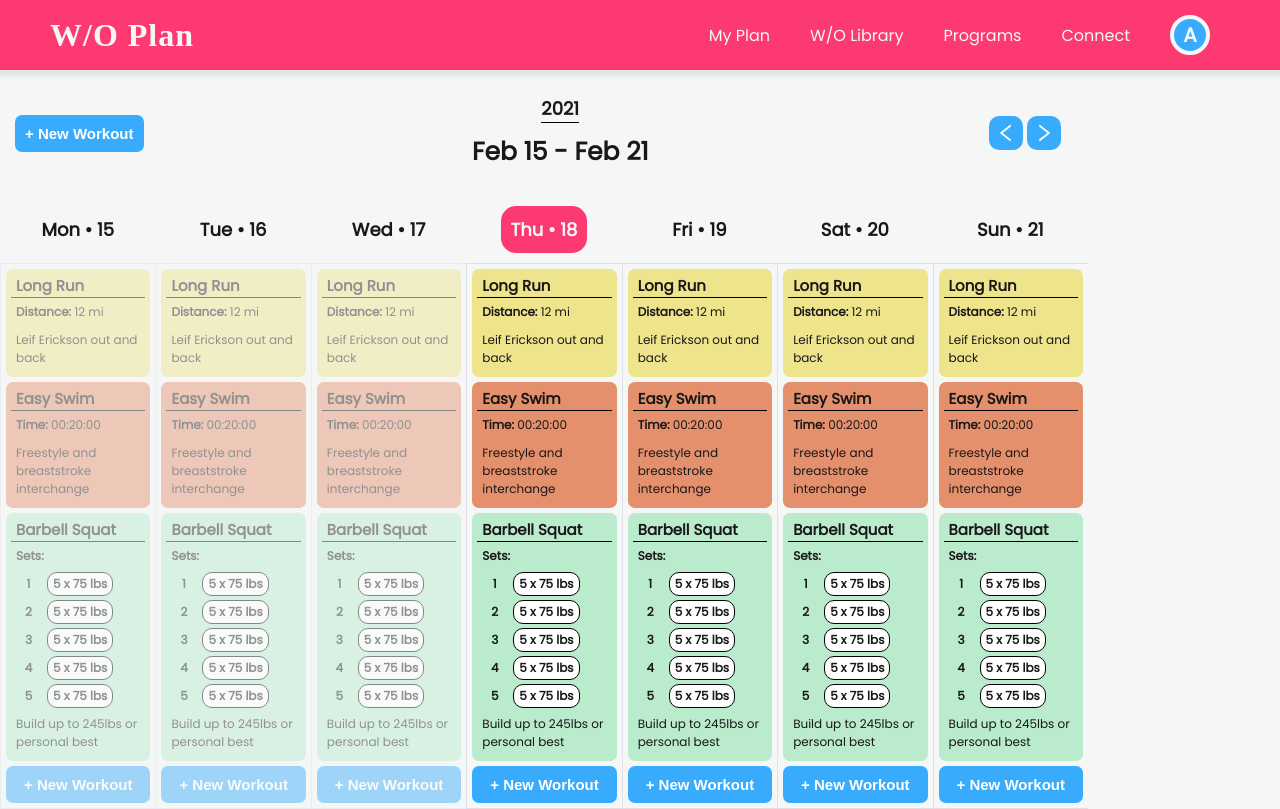
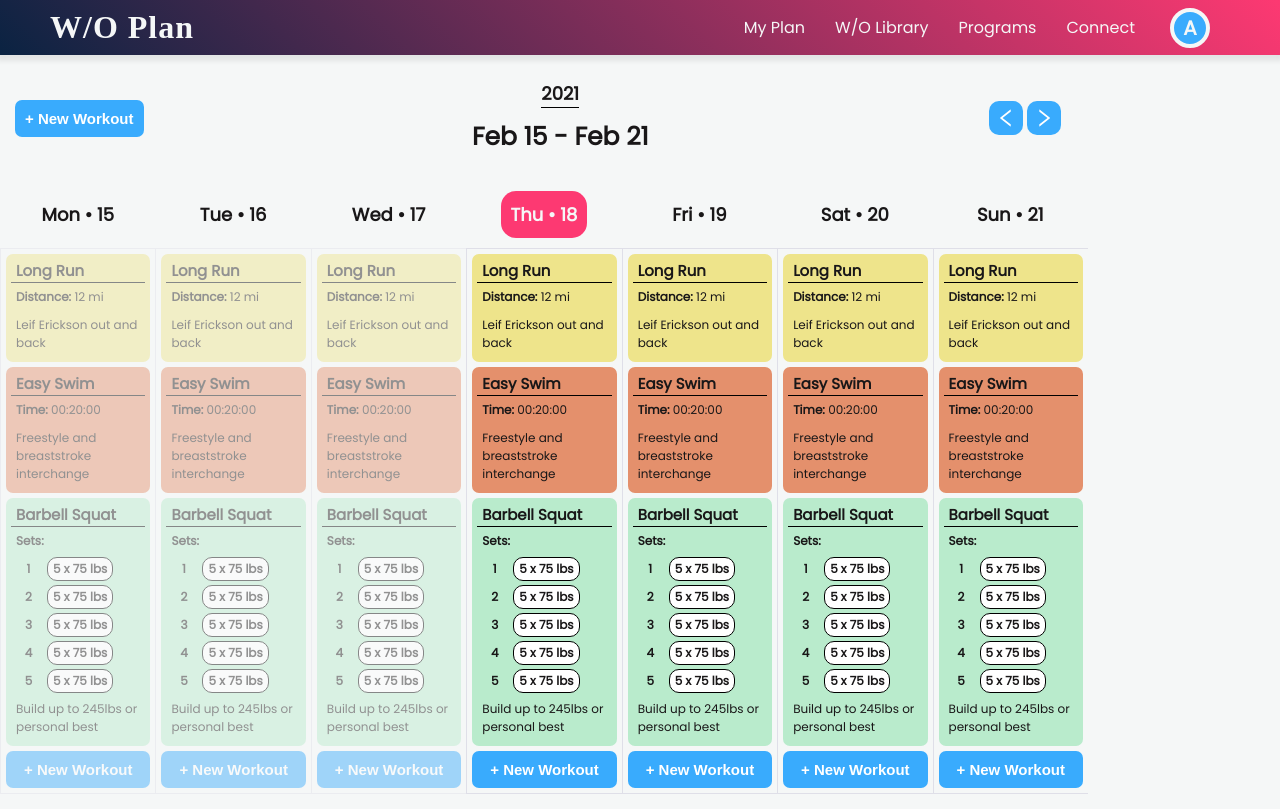
Before and after one commit to ajwpdx/fit-week, a React (Create React App) app: page /my-plan in a window 1280 px wide. Built offline with nearby package versions, Linux system fonts and the light colour scheme; a web font is replaced by a local one.

Commit message:
dropdown header navigation

```diff
--- a/src/components/layouts/Header.js
+++ b/src/components/layouts/Header.js
@@ -9,10 +9,10 @@ const Header = (props) => {
 
     return (
         <header>
-            <div className='header-content-container'>
+            <nav className='header-nav-container'>
                 <h1 className='header-logo'>W/O Plan</h1>
                 <HeaderNav view={props.view} />
-            </div>
+            </nav>
         </header>
     )
 
--- a/src/components/layouts/HeaderNav.js
+++ b/src/components/layouts/HeaderNav.js
@@ -1,28 +1,45 @@
 import React from "react";
+import { useHistory } from "react-router";
 import UserIcon from "./UserIcon";
 
 const HeaderNav = (props) => {
+  const history = useHistory()
+
+  const toLogin = () => {
+    history.push('/login')
+  }
+
+  const toSignup = () => {
+    history.push('/signup')
+  }
+
   if (props.view === "login") {
     return (
       <nav className="header-nav">
-        <button>Sign Up</button>
+        <button onClick={toSignup}>Sign Up</button>
       </nav>
     );
   } else if (props.view === "signup") {
     return (
       <nav className="header-nav">
-        <button>Log In</button>
+        <button onClick={toLogin}>Log In</button>
       </nav>
     );
   } else {
     return (
-      <nav className="header-nav">
-        <a href="/My-Plan">My Plan</a>
-        <a href="/wo-library">W/O Library</a>
-        <a href="/Workout-Plans">Programs</a>
-        <a href="/Connect">Connect</a>
-        <UserIcon />
-      </nav>
+
+        <ul className="header-nav">
+          <li className='nav-item'><a className='nav-link' href="/my-plan">My Plan</a></li>
+          <li className='nav-item'><a className='nav-link' href="/wo-library">W/O Library</a></li>
+          <li className='nav-item'><a className='nav-link' href="/Workout-Plans">Programs</a>
+            <ul className='dropdown-links'>
+                <li><a href="/Workout-Plans">Find Programs</a></li>
+                <li><a href="/Workout-Plans">Program Builder</a></li>
+              </ul>
+            </li>
+          <li className='nav-item'><a className='nav-link' href="/Connect">Connect</a></li>
+          <UserIcon />
+        </ul>
     );
   }
 };
--- a/src/components/layouts/Planner.js
+++ b/src/components/layouts/Planner.js
@@ -5,9 +5,11 @@ import PlannerWorkout from './PlannerWorkout'
 import { LeftOutlined, RightOutlined } from '@ant-design/icons'
 import { myWorkouts } from "../../util/data"
 import WorkoutForm from './WorkoutForm'
+import { useHistory } from 'react-router'
 
 const Planner = (props) => {
-
+    //hooks
+    const history = useHistory()
     const [weekView, setWeekView] = useState(0)
     const [workouts, setWorkouts] = useState(myWorkouts)
     const [creatingWO, setCreatingWO] = useState(false)
@@ -19,12 +21,16 @@ const Planner = (props) => {
         console.log('create')
     }
 
+    const toCreateWorkout = () =>{
+        history.push('/create-workout')
+    }
+
     return (
 
         <section id='planner'>
             <WorkoutForm creatingWO={creatingWO} setCreatingWO={setCreatingWO} WOFormPosition={WOFormPosition}/>
             <div className='planner-header'>
-                <button className='add-workout-btn'onClick={createNewWO}> + New Workout</button>
+                <button className='add-workout-btn'onClick={toCreateWorkout}> + New Workout</button>
                 <div className='time-period'>
                     <h3>{getYear(weekView,props.startDay)}</h3>
                     <h2>{getWeek(weekView, props.startDay)}</h2>
--- a/src/components/views/CreateWorkout.js
+++ b/src/components/views/CreateWorkout.js
@@ -8,7 +8,7 @@ const CreateWorkout = (props) => {
 
         <div id="create-workout">
             <Header/>
-            <h1>Create Workout</h1>
+            <h2>Create Workout</h2>
             <WorkoutForm/>
         </div>
 
--- a/src/components/views/Login.js
+++ b/src/components/views/Login.js
@@ -8,7 +8,7 @@ const Login = (props) => {
 
     return (
         <div id='login'>
-
+            <Header view="login"/>
             <LoginForm/>
         </div>
 
--- a/src/styles/general.scss
+++ b/src/styles/general.scss
@@ -43,6 +43,18 @@ body {
     color: inherit;
   }
 
+  ul {
+    list-style: none;
+    margin: 0;
+    padding: 0;
+
+  }
+
+  li{
+    margin: 0;
+    padding: 0;
+  }
+
   input, textarea, select{
     padding: 1rem;
     border-radius: 5px;
@@ -62,14 +74,6 @@ body {
       border: $border-active;
       box-shadow: $box-shadow-active;
     }
-
-  }
-
-  nav{
-    display: flex;
-    flex-direction: row;
-    justify-content: space-between;
-    align-items: center;
 
   }
 
--- a/src/styles/layouts/_Header.scss
+++ b/src/styles/layouts/_Header.scss
@@ -1,9 +1,10 @@
 header {
   color: $color-nav;
-  background-color: $color-header;
-  padding: 15px 50px;
-  box-shadow: 0px 3px 5px 3px rgba(0, 0, 0, 0.08);
-  .header-content-container {
+  background: $color-header;
+  padding: 0 50px;
+  box-shadow: $box-shadow-main;
+
+  .header-nav-container {
     display: flex;
     flex-direction: row;
     justify-content: space-between;
@@ -18,15 +19,56 @@ header {
     }
 
     .header-nav {
+      display: flex;
+      flex-direction: row;
+      justify-content: space-between;
+      align-items: center;
+
+      .nav-item {
+        .nav-link {
+          font-size: 1.6rem;
+          display: block;
+          padding: 1.5rem;
+        }
+
+        .dropdown-links {
+          background-color: #fff;
+          position: absolute;
+          display: none;
+          max-height: 445px;
+          overflow-x: hidden;
+          overflow-y: auto;
+          color: $color-text;
+          background-color: $color-background;
+          font-size: 1.6rem;
+
+          a {
+            font-size: 1.4rem;
+            display: block;
+            padding: 1.5rem;
+          }
+        }
+        &:hover {
+          background: $color-background;
+          color: $color-black;
+          .dropdown-links {
+            display: block;
+            box-shadow: $box-shadow-main;
+
+            a{
+              &:hover{
+                background-color: $color-gray;
+              }
+            }
+          }
+        }
+      }
+
       .setting-icon {
         font-size: 3rem;
         color: white;
         cursor: pointer;
       }
-      a {
-        font-size: 1.6rem;
-        margin: 0 2rem;
-      }
     }
   }
 }
--- a/src/styles/variables.scss
+++ b/src/styles/variables.scss
@@ -17,12 +17,16 @@ $color-gray: #E0E5E9;
 
 $color-text: $color-black;
 $color-background: $color-white;
-$color-header: $color-hot-pink;
+$color-header: linear-gradient(
+    45deg,
+    rgba(10, 35, 66, 1) 0%,
+    rgba(253, 57, 114, 1) 100%
+  );
 $color-title: $color-white;
 $color-nav: $color-white;
 $color-buttons: $color-blue;
 
-$box-shadow-main: 0 14px 28px rgba(0,0,0,0.25), 0 10px 10px rgba(0,0,0,0.22);
+$box-shadow-main: 0px 3px 5px 3px rgba(0, 0, 0, 0.08);
 $box-shadow-active: 0 0 8px #39abfd93;
 $border-main: 1px solid #dfdfe8;
 $border-active: 1px solid $color-blue;
```
Also changed, not shown: 1 other file (tests, documents, lock files or other folders).
